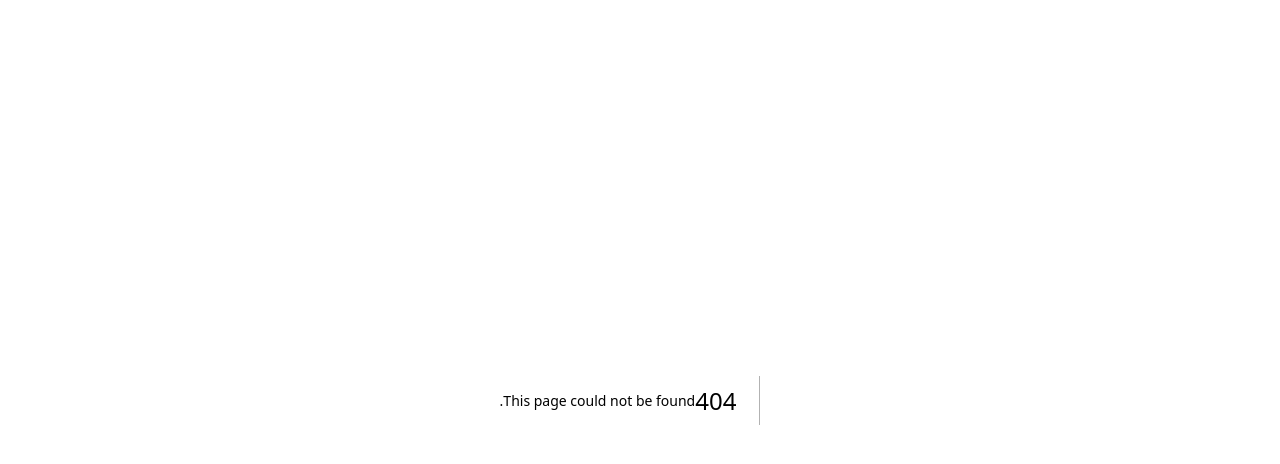
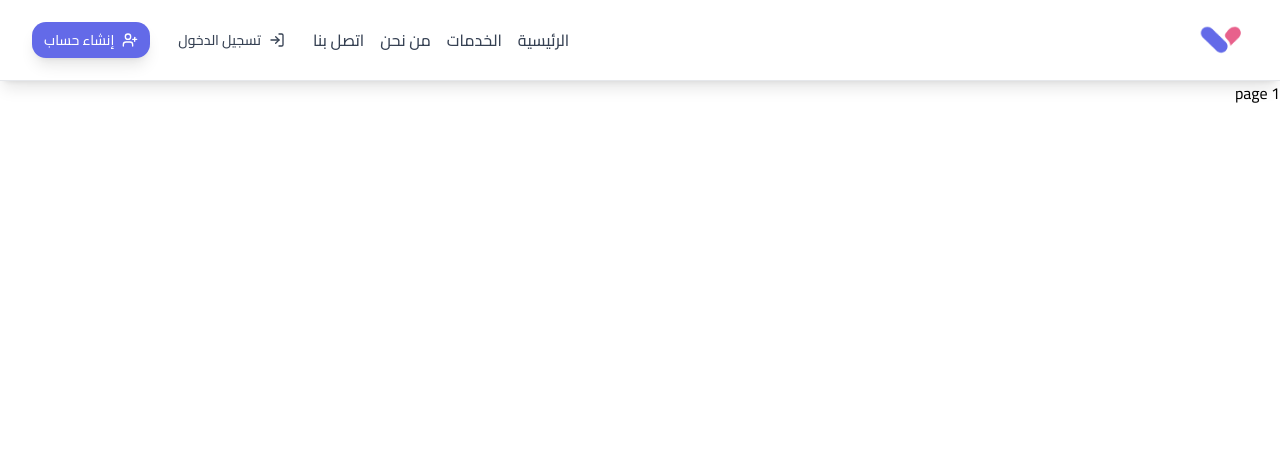
Before and after one commit to mahmoud-alaa1/b2b-platform, a Next.js app: page /suppliers/1 in a window 1280 px wide. Before the commit this address had no page. Shown: the top 464 px of the page. Built offline with nearby package versions, Linux system fonts and the light colour scheme.

Commit message:
feat: add account settings and supplier pages with basic structure

```diff
--- /dev/null
+++ b/src/app/(main)/suppliers/[id]/accounts-settings/page.tsx
@@ -0,0 +1,6 @@
+
+export default function page() {
+    return (
+        <div>page</div>
+    )
+}
--- /dev/null
+++ b/src/app/(main)/suppliers/[id]/page.tsx
@@ -0,0 +1,12 @@
+import React from 'react'
+
+export default async function page({ params }: {
+    params: Promise<{
+        id: string
+    }>
+}) {
+    const id = (await params).id;
+    return (
+        <div>page {id}</div>
+    )
+}
--- /dev/null
+++ b/src/app/(main)/suppliers/page.tsx
@@ -0,0 +1,7 @@
+import React from 'react'
+
+export default function page() {
+    return (
+        <div>page</div>
+    )
+}
```
